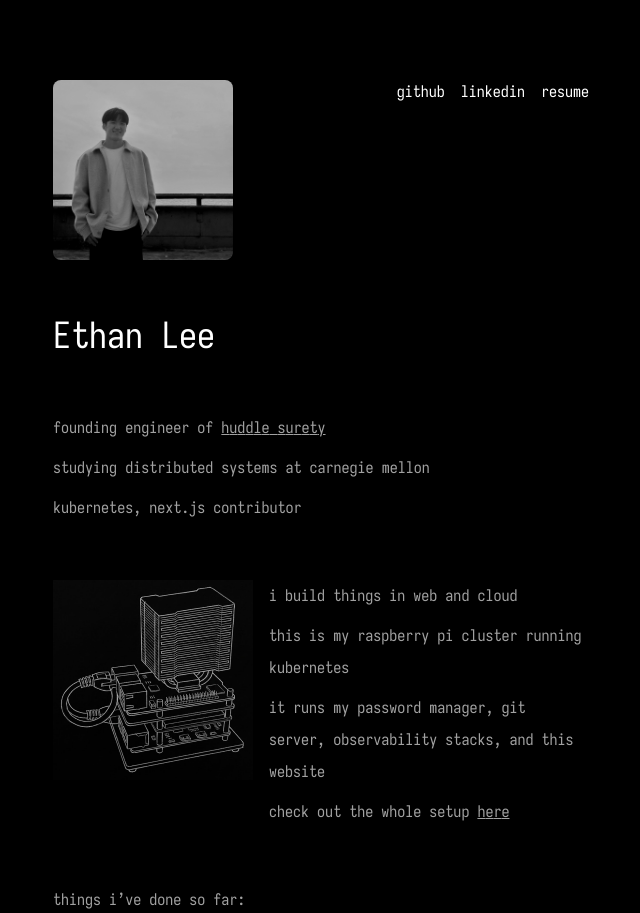
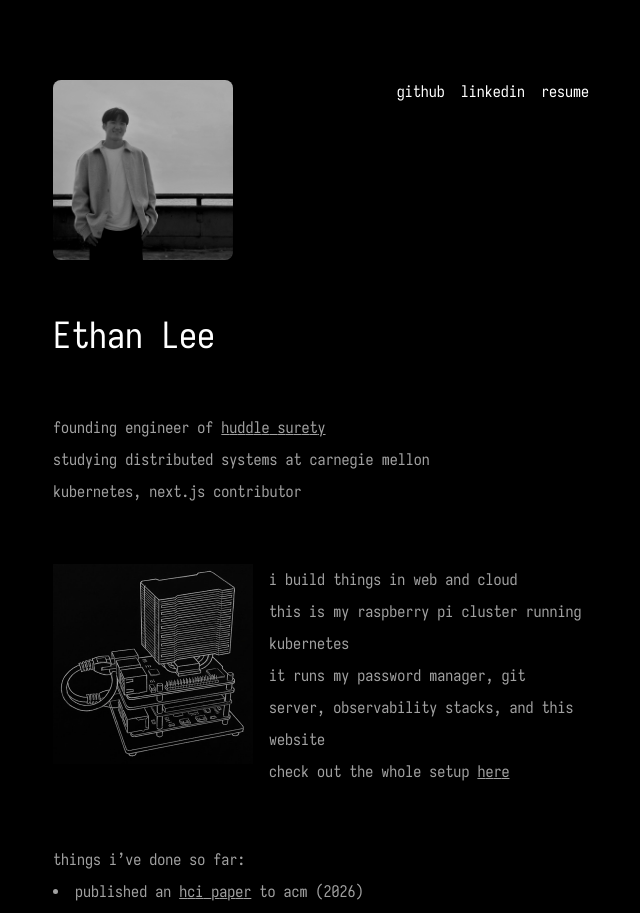
Before and after one commit to ethn1ee/portfolio, a SvelteKit app: page / in a window 1280 px wide. Shown: the top 913 px of the page, without its empty margins (319-959 px from the left). Built offline with nearby package versions, Linux system fonts and the light colour scheme.

Commit message:
clean up styles

```diff
--- a/src/routes/+page.svelte
+++ b/src/routes/+page.svelte
@@ -7,10 +7,6 @@
       href: "/resume",
     },
   ];
-  let links = {
-    homelab: "https://github.com/thdxg/homelab",
-    paper: "https://dl.acm.org/doi/10.1145/3772318.3790875",
-  };
 </script>
 
 <main class="glitch mx-auto w-full max-w-xl space-y-14 px-5 py-10 md:py-20">
@@ -18,8 +14,7 @@
     <img
       src="/me.webp"
       alt="me"
-      class="block size-45 rounded-lg object-cover object-bottom grayscale"
-    />
+      class="block size-45 rounded-lg object-cover object-bottom grayscale" />
     <div class="flex gap-4">
       {#each social as link}
         <a href={link.href} target="_blank" class="h-fit">{link.name}</a>
@@ -32,36 +27,46 @@
   <section id="bio" class="space-y-2 text-neutral-400">
     <p>
       founding engineer of
-      <a href="https://huddlesurety.co" target="_blank" class="underline"
-        >huddle surety</a
-      >
+      <a href="https://huddlesurety.co" target="_blank" class="underline">
+        huddle surety
+      </a>
+      <br />
+      studying distributed systems at carnegie mellon
+      <br />
+      kubernetes, next.js contributor
     </p>
-    <p>studying distributed systems at carnegie mellon</p>
-    <p>kubernetes, next.js contributor</p>
   </section>
 
   <section id="homelab" class="flex flex-col gap-4 md:flex-row">
     <img src="/homelab.png" alt="homelab" class="size-50" />
-    <div class="flex-1 space-y-2 text-neutral-400">
-      <p>i build things in web and cloud</p>
-      <p>this is my raspberry pi cluster running kubernetes</p>
-      <p>
-        it runs my password manager, git server, observability stacks, and this
-        website
-      </p>
-      <p>
-        check out the whole setup
-        <a href={links.homelab} target="_blank" class="underline">here</a>
-      </p>
-    </div>
+    <p>
+      i build things in web and cloud
+      <br />
+      this is my raspberry pi cluster running kubernetes
+      <br />
+      it runs my password manager, git server, observability stacks, and this website
+      <br />
+      check out the whole setup
+      <a
+        href="https://github.com/thdxg/homelab"
+        target="_blank"
+        class="underline">
+        here
+      </a>
+    </p>
   </section>
 
-  <section id="experience" class="space-y-2 text-neutral-400">
+  <section id="experience">
     <p>things i’ve done so far:</p>
-    <ul class="list-inside list-disc space-y-2">
+    <ul>
       <li>
         published an
-        <a href={links.paper} target="_blank" class="underline">hci paper</a>
+        <a
+          href="https://dl.acm.org/doi/10.1145/3772318.3790875"
+          target="_blank"
+          class="underline">
+          hci paper
+        </a>
         to acm (2026)
       </li>
       <li>swe intern at ukg (2025 summer)</li>
@@ -69,39 +74,35 @@
     </ul>
   </section>
 
-  <section id="projects" class="space-y-2 text-neutral-400">
+  <section id="projects">
     <p>things i’ve built for fun:</p>
-    <ul class="list-inside list-disc space-y-2">
+    <ul>
       <li>
         <a
           href="https://github.com/thdxg/macterm"
           target="_blank"
-          class="underline">macterm</a
-        >
+          class="underline">macterm</a>
         - a native macos terminal with vertical tabs built with libghostty and swiftui
       </li>
       <li>
         <a
           href="https://github.com/thdxg/llog"
           target="_blank"
-          class="underline">llog</a
-        >
+          class="underline">llog</a>
         - a fully local journaling CLI written in go
       </li>
       <li>
         <a
           href="https://github.com/thdxg/ttype"
           target="_blank"
-          class="underline">ttype</a
-        >
+          class="underline">ttype</a>
         - a simple bring-your-own-text typing test CLI written in rust
       </li>
       <li>
         <a
           href="https://github.com/thdxg/ghfetch"
           target="_blank"
-          class="underline">ghfetch</a
-        >
+          class="underline">ghfetch</a>
         - neofetch for github profiles written in go
       </li>
     </ul>
```
Also changed, not shown: 1 other file (tests, documents, lock files or other folders).
